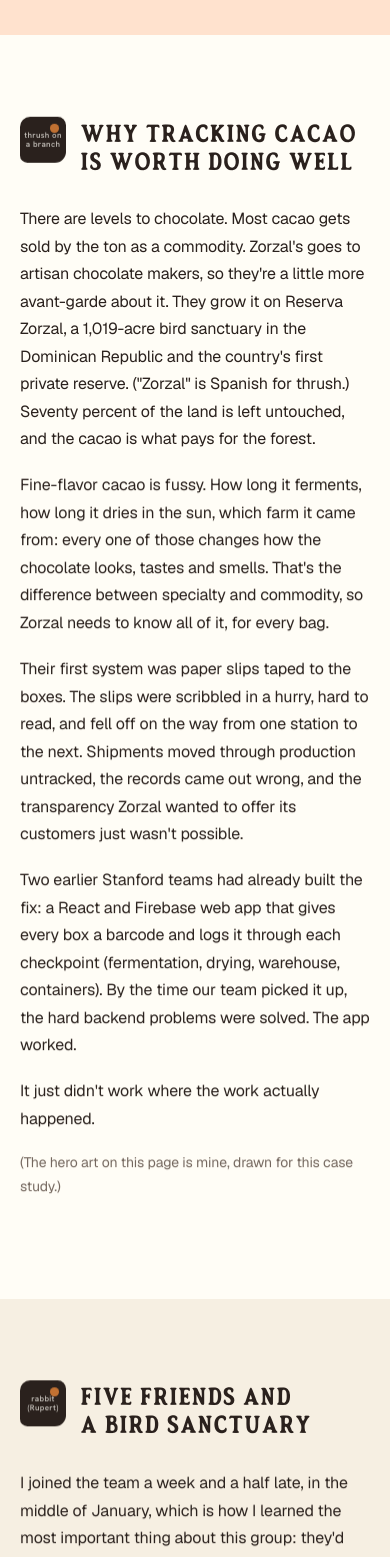
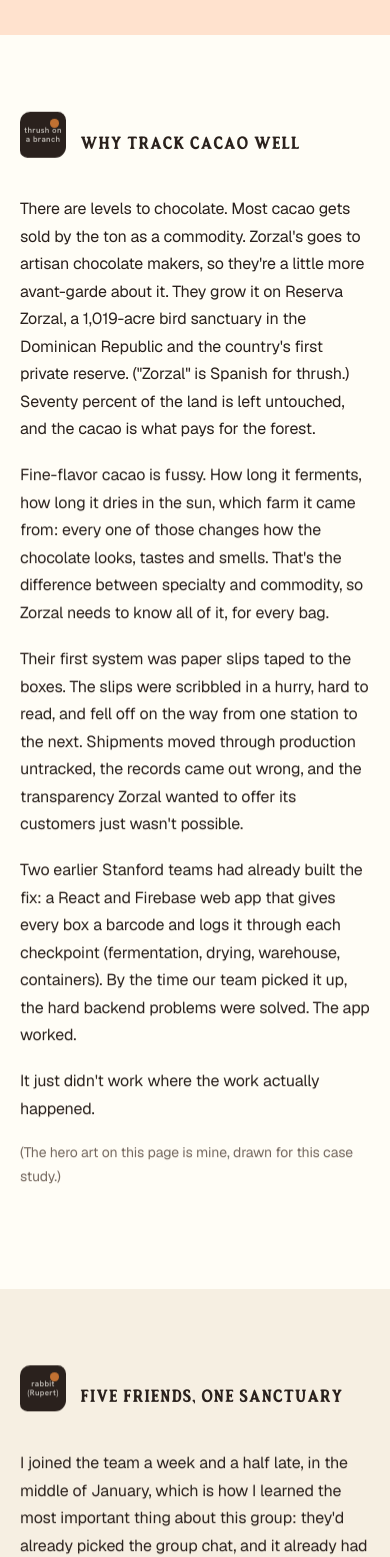
Before and after one commit to kaincor/kaissempa.com, a Next.js app: page /zorzal in a window 390 px wide. Shown: the part 1600-3157 px from the top of the page. Built offline with nearby package versions, Linux system fonts and the light colour scheme.

Commit message:
Zorzal: every chapter title fits on one line, shortened where needed, with the size following the screen on phones

```diff
--- a/src/components/zorzal/Blocks.tsx
+++ b/src/components/zorzal/Blocks.tsx
@@ -140,7 +140,9 @@ function ChapterTitle({ icon, dark, children }: { icon: string; dark: boolean; c
           margin: 0,
           fontFamily: "var(--font-captain), var(--font-serif)",
           fontWeight: 700,
-          fontSize: "clamp(25px, 3.1vw, 36px)",
+          // One line at every width: titles are kept under ~560px at 36px, and
+          // the size follows the screen on phones so they still fit there.
+          fontSize: "clamp(15px, 4.6vw, 36px)",
           lineHeight: 1.12,
           letterSpacing: "0.01em",
           textWrap: "balance",
--- a/src/content/zorzal.ts
+++ b/src/content/zorzal.ts
@@ -64,7 +64,7 @@ const COVID =
 export const SECTIONS: Section[] = [
   {
     id: "why",
-    title: "Why tracking cacao is worth doing well",
+    title: "Why track cacao well",
     icon: "thrush on a branch",
     tone: "cream",
     blocks: [
@@ -78,7 +78,7 @@ export const SECTIONS: Section[] = [
   },
   {
     id: "team",
-    title: "Five friends and a bird sanctuary",
+    title: "Five friends, one sanctuary",
     icon: "rabbit (Rupert)",
     tone: "sand",
     blocks: [
@@ -98,7 +98,7 @@ export const SECTIONS: Section[] = [
   },
   {
     id: "inherited",
-    title: "Inheriting someone else's system",
+    title: "Someone else's system",
     icon: "box with a barcode",
     tone: "cream",
     blocks: [
@@ -115,7 +115,7 @@ export const SECTIONS: Section[] = [
   },
   {
     id: "problem",
-    title: "The problem, held up to reality",
+    title: "The problem, up close",
     icon: "phone with a crack",
     tone: "cream",
     blocks: [
@@ -190,7 +190,7 @@ export const SECTIONS: Section[] = [
   },
   {
     id: "critique",
-    title: "The critique that killed our favorite design",
+    title: "The critique that killed it",
     icon: "crow",
     tone: "cream",
     blocks: [
@@ -231,7 +231,7 @@ export const SECTIONS: Section[] = [
   },
   {
     id: "grief",
-    title: "The five stages of shelving a redesign",
+    title: "Five stages of shelving it",
     icon: "bull",
     tone: "forest",
     blocks: [
@@ -251,7 +251,7 @@ export const SECTIONS: Section[] = [
   {
     id: "overcomplicated",
     part: "Phase two: the build, decision by decision",
-    title: "“We overcomplicated the whole converting-to-mobile process!”",
+    title: "We overcomplicated it",
     icon: "snake, or a knot",
     tone: "cream",
     blocks: [
@@ -284,7 +284,7 @@ export const SECTIONS: Section[] = [
   },
   {
     id: "stack",
-    title: "Stack everything, and size it to the screen",
+    title: "Stack it, size it to fit",
     icon: "giraffe",
     tone: "cream",
     blocks: [
@@ -317,7 +317,7 @@ export const SECTIONS: Section[] = [
   },
   {
     id: "create-box",
-    title: "Fix Create Box before adding anything",
+    title: "Fix Create Box first",
     icon: "ram",
     tone: "cream",
     blocks: [
@@ -326,7 +326,7 @@ export const SECTIONS: Section[] = [
   },
   {
     id: "chuck",
-    title: "Meet Chuck where he already is",
+    title: "Meet Chuck where he is",
     icon: "sheep",
     tone: "cream",
     blocks: [
```
